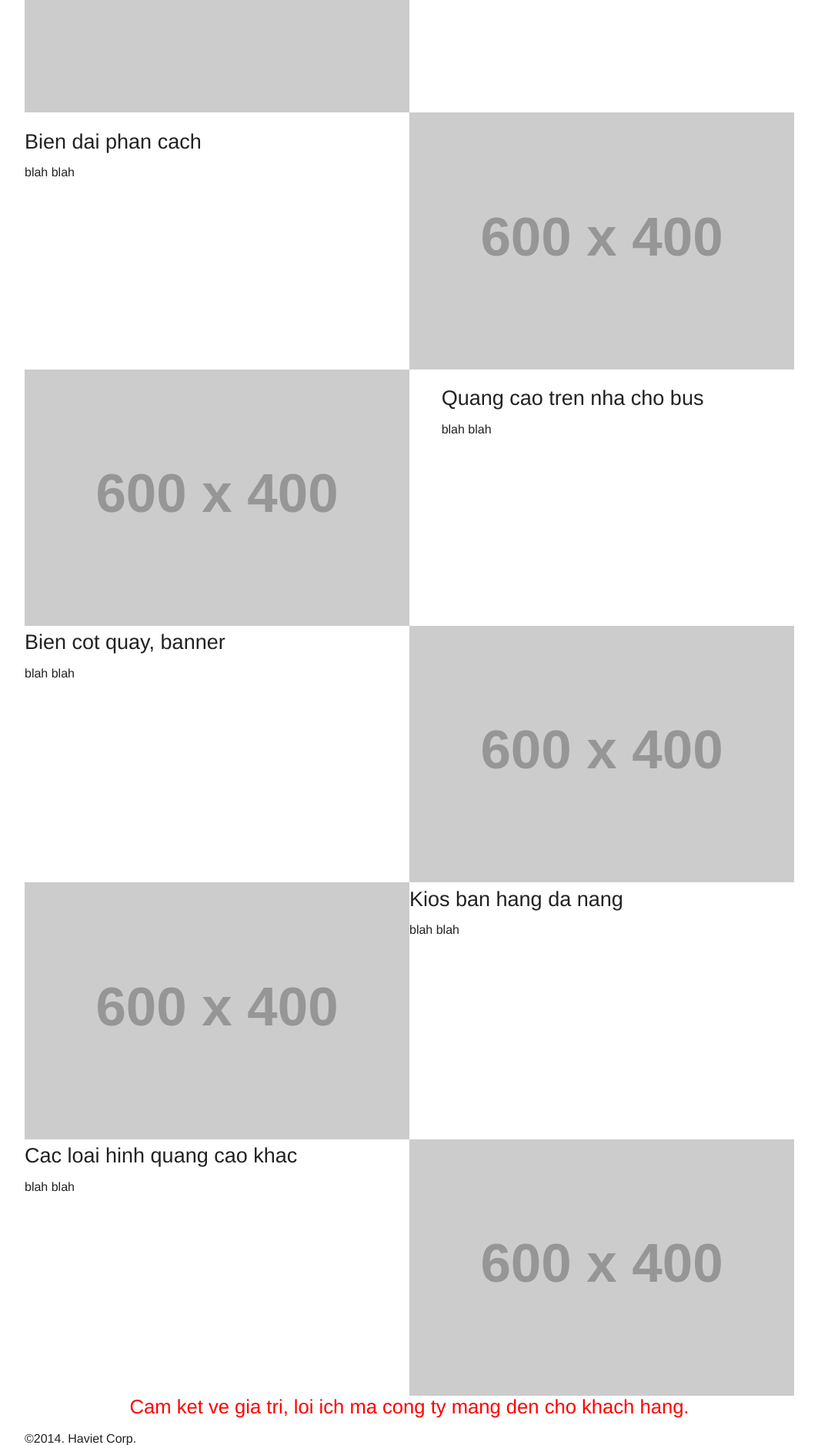
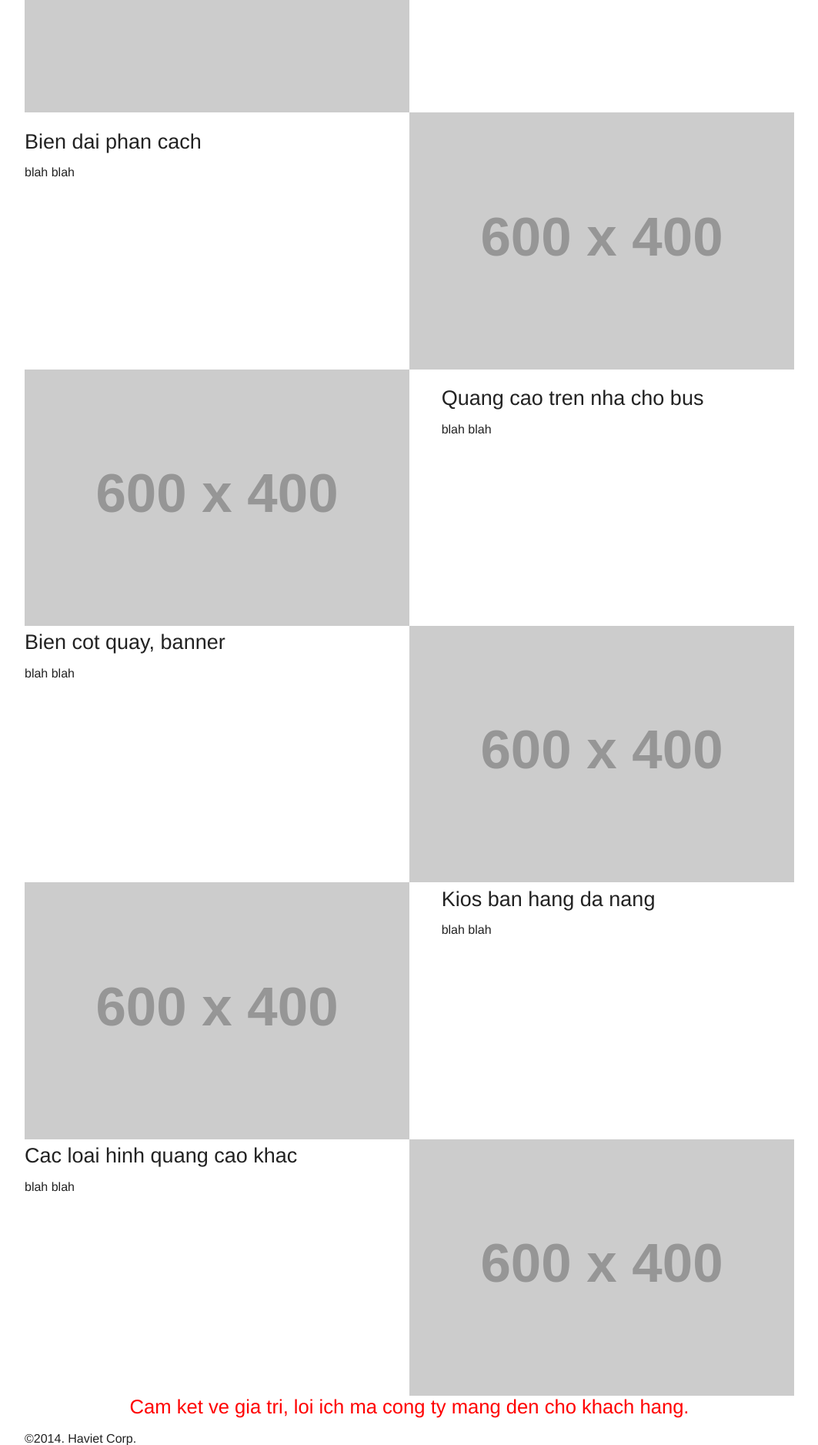
Before and after one commit to haviet/static-on-foundation, a Jekyll site: the page built from index.html, in a window 1280 px wide. Shown: the part 909-2786 px from the top of the page at 77% size, without its empty margins (108-1171 px from the left). Built offline with Jekyll 4.4.1, drawn with Linux system fonts in a browser that asks for light colours.

Commit message:
Update home-content.html

```diff
--- a/_includes/home-content.html
+++ b/_includes/home-content.html
@@ -53,8 +53,12 @@
     <img src="http://placehold.it/600x400" />
   </div>
   <div class="medium-6 columns">
-    <h3>Kios ban hang da nang</h3> <!-- ============================ kiosk -->
-    <p>blah blah</p>
+    <div class="row collapse">
+      <div class="medium-11 medium-offset-1 columns">
+        <h3>Kios ban hang da nang</h3> <!-- ============================ kiosk -->
+        <p>blah blah</p>
+      </div>
+    </div>
   </div>
 </div>
 
```
